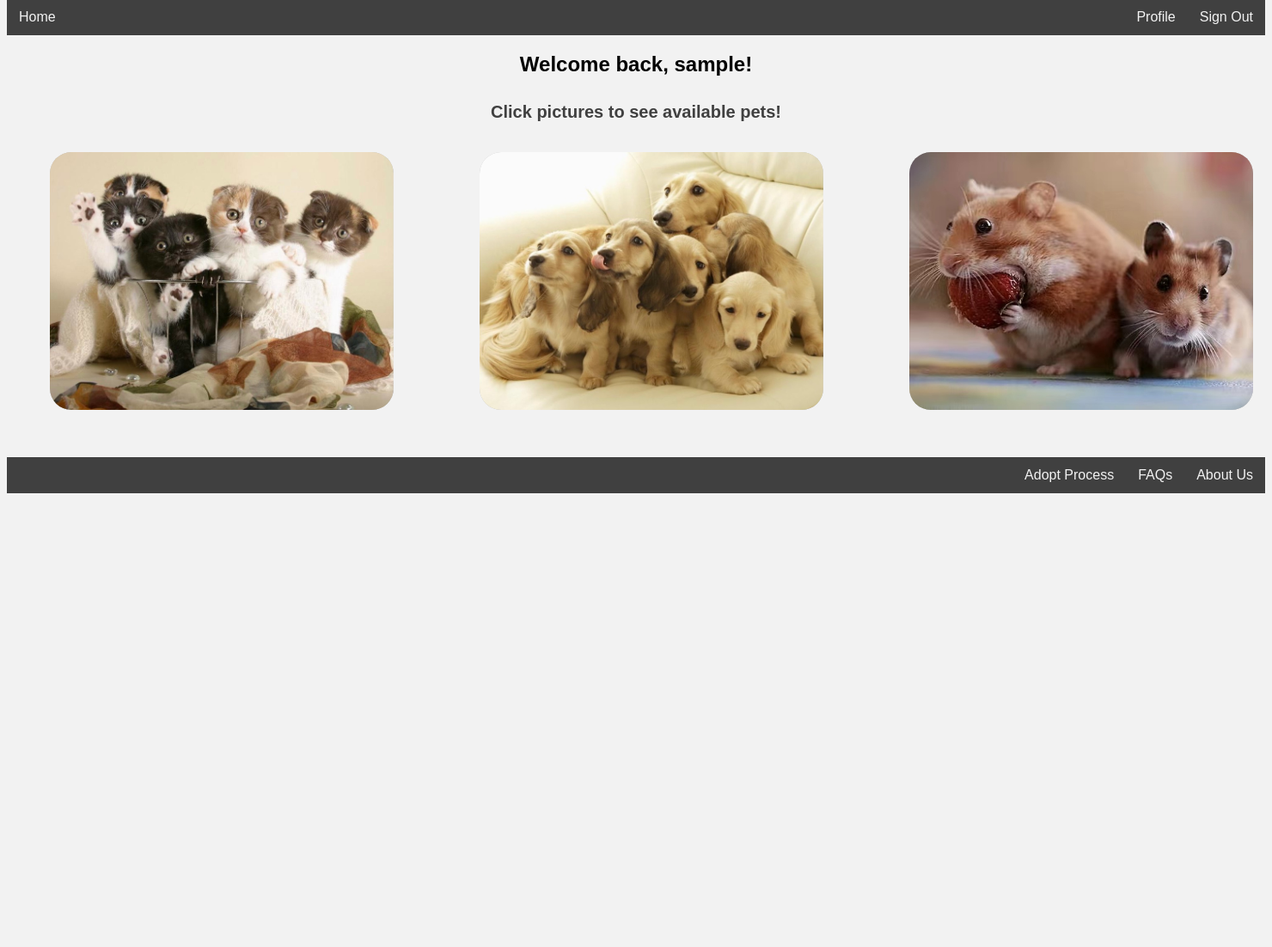
After one commit to LilyYin17/LLY_Animal_Adoption, a Flask app: page /home in a window 1480 px wide. The commit adds this page. Shown: the part 226-1328 px from the top of the page at 86% size. Run offline with Flask 2, Linux system fonts and the light colour scheme; the visitor is signed in with stand-in values (Sample User, id 1); some libraries are stand-ins or nearby versions.

Commit message:
implement signin, signup, logout

```diff
--- a/app.py
+++ b/app.py
@@ -1,11 +1,12 @@
 from flask import Flask, render_template, session
-from flask import request, redirect
+from flask import request, redirect, url_for
 from flaskext.mysql import MySQL
 import os
 import database.db_connector as db
 
 #Configuration
 app = Flask(__name__)
+app.secret_key = 'your secret key'
 
 #Routes
 #Landing page
@@ -13,11 +14,20 @@ app = Flask(__name__)
 def root():
     return render_template('landing_page.j2')
 
-#sign up page
+#Home page
+@app.route('/home')
+def home():
+    #check is user is logged in
+    if 'loggedin' in session:
+        return render_template('home_page.j2', username=session['username'])
+    #user is not logged in
+    return render_template('login_page.j2')
+
+#Sign up page
 @app.route('/signup', methods=['GET','POST'])
-def signup_post():
+def signup():
     if request.method == 'GET':
-        return render_template('signup_form_page.j2')
+        return render_template('signup_page.j2')
     elif request.method == 'POST':
         db_connection = db.db_connection
         query = 'SELECT * FROM Customers WHERE email = %s'
@@ -34,15 +44,38 @@ def signup_post():
             psw = request.form['psw']
             data = (email, psw)
             db.execute_query(db_connection, query, data)
-            return render_template('landing_page.j2')
+            return redirect(url_for('login'))
 
-#log in page
+#Log in page
 @app.route('/login', methods=['GET', 'POST'])
 def login():
     if request.method == 'GET':
         return render_template('login_page.j2')
     elif request.method == 'POST':
-        return render_template('login_page.j2')
+        db_connection = db.db_connection
+        #Check if account exists
+        query = 'SELECT * FROM Customers WHERE email = %s AND password = %s'
+        email = request.form['email']
+        psw = request.form['password']
+        data = (email, psw)
+        cursor = db.execute_query(db_connection, query, data)
+        results = cursor.fetchall()
+        if results:
+            #Successful loggedin
+            session['loggedin'] = True
+            session['username'] = email
+            return redirect(url_for('home', variable=session['username']))
+        else:
+            #Account does not exist or username/password incorrect
+            return render_template('login_error.j2')
+
+#Log out
+@app.route('/logout')
+def logout():
+    #Remove session data
+    session.pop('loggedin', None)
+    session.pop('username', None)
+    return redirect(url_for('root'))
 
 @app.route('/findPetAdmin', methods=['GET', 'POST'])
 def findPetAdmin():
--- /dev/null
+++ b/templates/home_page.j2
@@ -0,0 +1,28 @@
+{% extends 'layouts/main.j2' %}
+{% block content %}
+    <h2>Welcome back, {{ username }}!</h2>
+    <div class="hintDiv">
+        <p>Click pictures to see available pets!</p>
+    </div>
+
+    <div class="catDiv">
+        <img src="/static/images/cat1.jpg" class="landingImg" style="width:100%;border-radius: 25px;">
+        <div class="middle">
+            <a href="#">Browse Cats</a>
+        </div>
+    </div>
+
+    <div class="dogDiv">
+        <img src="/static/images/dog1.jpg" class="landingImg" style="width:100%;border-radius: 25px;">
+        <div class="middle">
+            <a href="#">Browse Dogs</a>
+        </div>
+    </div>
+
+    <div class="otherDiv">
+        <img src="/static/images/other1.jpg" class="landingImg" style="width:100%;border-radius: 25px;">
+        <div class="middle">
+            <a href="#">Browse Other Pets</a>
+        </div>
+    </div>
+{% endblock %}
--- a/templates/layouts/main.j2
+++ b/templates/layouts/main.j2
@@ -9,11 +9,18 @@
         <div class="topnav">
             <a href="/">Home</a>
             <div class="topnav-right">
+            {% if session['loggedin'] %}
+                <a href="#">Profile</a>
+                <a href="/logout">Sign Out</a>
+            {% else %}
                 <a href="/signup">Sign Up</a>
                 <a href="/login">Sign In</a>
+            {% endif %}
             </div>
         </div>
-        {% block content %}{% endblock %}
+        <div class ="content">
+            {% block content %}{% endblock %}
+        </div>
         <div class="footer">
             <a href="#">About Us</a>
             <a href="#">FAQs</a>
```
Also changed, not shown: templates/login_error.j2 (added, +16 -0 lines), templates/signup_page.j2 (renamed from templates/signup_form_page.j2).
